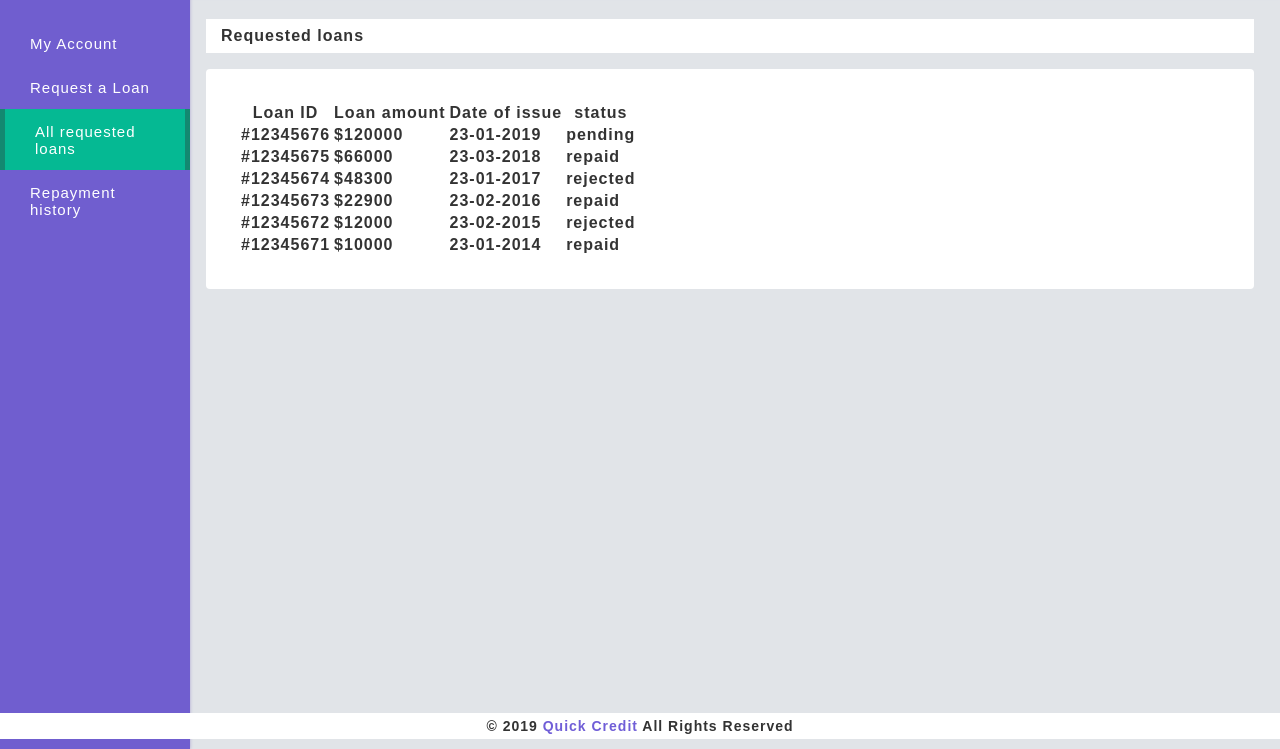
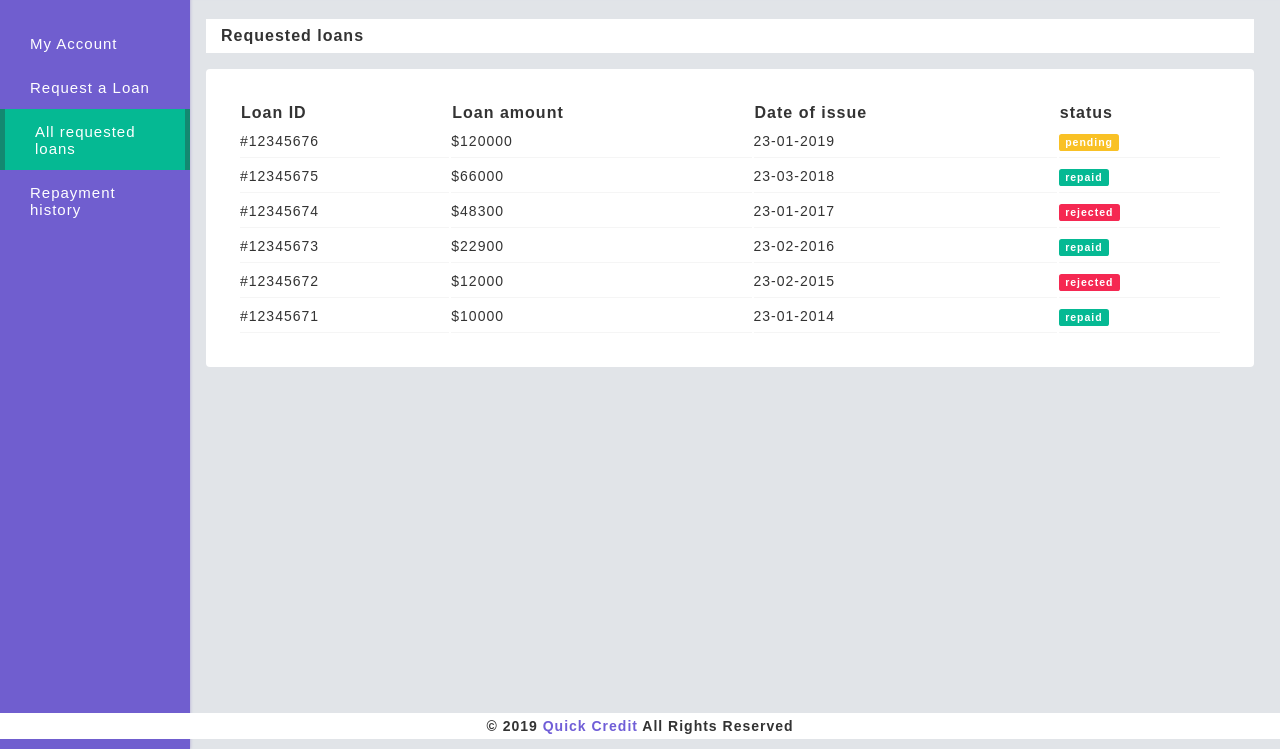
Before and after one commit to Hervera/QuickCredit-Backend, a plain HTML site: page UI/client/requested-loans.html in a window 1280 px wide. Shown: the part 61-810 px from the top of the page. Drawn offline with Linux system fonts and the light colour scheme.

Commit message:
[Finish #165750698]

```diff
--- a/UI/css/style.css
+++ b/UI/css/style.css
@@ -345,7 +345,7 @@ hr{
 }
 
 .toggle-content{
-	width: 90%;
+	width: 97.7%;
 }
 
 .demo-login{
@@ -373,3 +373,47 @@ hr{
 .float-right{
 	float: right;
 }
+
+.table {
+    width: 100%;
+}
+
+th {
+    text-align: left;
+}
+
+td {
+    padding: 8px 0px;
+    border-bottom: 1px solid #f5f5f5;
+    font-size: 14px;
+	font-weight: 400;
+}
+
+.label {
+    display: inline;
+    padding: .2em .6em .3em;
+    font-size: 75%;
+    font-weight: 700;
+    line-height: 1;
+    color: #fff;
+    text-align: center;
+    white-space: nowrap;
+    vertical-align: baseline;
+    border-radius: .25em;
+}
+
+.yellow-label {
+  background: #f9c125;
+}
+
+.green-label {
+  background: #05b993;
+}
+
+.blue-label {
+  background: #00a0f0;
+}
+
+.red-label {
+  background: #f52852;
+}
```
Also changed, not shown: UI/admin/dashboard.html (+1 -1 lines), UI/client/account.html (+4 -4 lines), UI/client/request-a-loan.html (+2 -2 lines).
